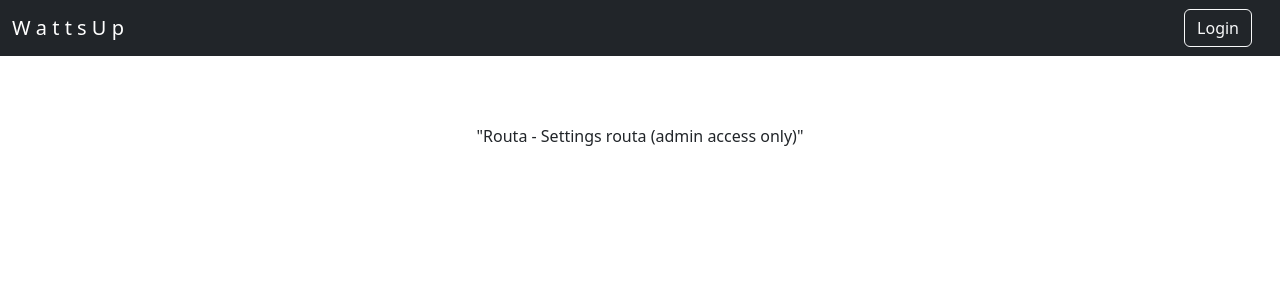
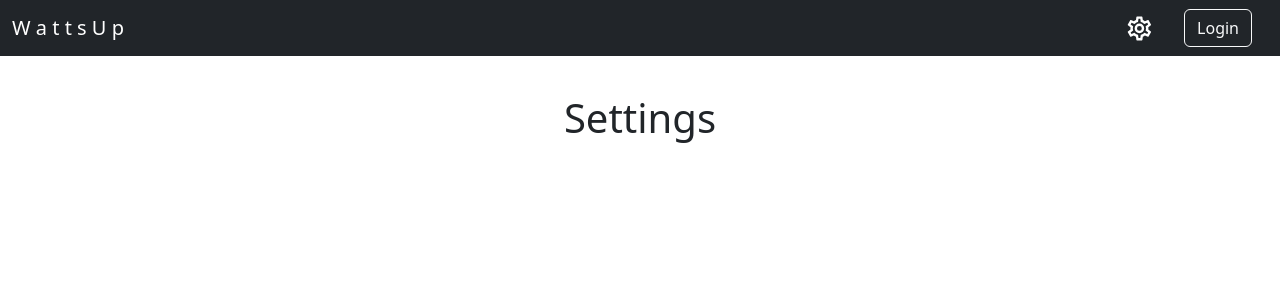
Before and after one commit to matejkrsek/uu_wattsUp_FE_test, a React (Create React App) app: page /settings in a window 1280 px wide. Shown: the top 300 px of the page. Built offline with nearby package versions, Linux system fonts and the light colour scheme.

Commit message:
Add settings option

```diff
--- a/src/App.js
+++ b/src/App.js
@@ -7,7 +7,8 @@ import Nav from "react-bootstrap/Nav";
 import { Button } from "react-bootstrap";
 import Container from "react-bootstrap/Container";
 import Offcanvas from "react-bootstrap/Offcanvas";
-import Icon from '@mdi/react'
+import Icon from '@mdi/react';
+import { mdiCogOutline } from '@mdi/js';
 
 function App() {
   const navigate = useNavigate();
@@ -49,6 +50,13 @@ function App() {
 
                 <span className='me-3'></span>
 
+                <Icon
+                  path={mdiCogOutline}
+                  size={1.2}
+                  color="white"
+                  onClick={() => navigate('/settings')} style={{ cursor: 'pointer' }}
+                />
+
                 <Button
                   variant={"outline-light"}
                   style={{ marginLeft: "30px" }}
--- /dev/null
+++ b/src/bricks/Settings.js
@@ -0,0 +1,10 @@
+import React from "react";
+
+const Settings = () => {
+
+    return (
+        <h1>Settings</h1>
+    )
+}
+
+export default Settings;
--- a/src/routes/SettingsR.js
+++ b/src/routes/SettingsR.js
@@ -1,10 +1,11 @@
-import React, { useEffect, useContext, useState } from "react";
+import React from "react";
 import "../App.css";
+import Settings from "../bricks/Settings";
 
 function SettingsR() {
   return (
-    <div style={{ marginTop: "100px" }}>
-      "Routa - Settings routa (admin access only)"
+    <div style={{ marginTop: "70px" }}>
+      <Settings/>
     </div>
   );
 }
```
